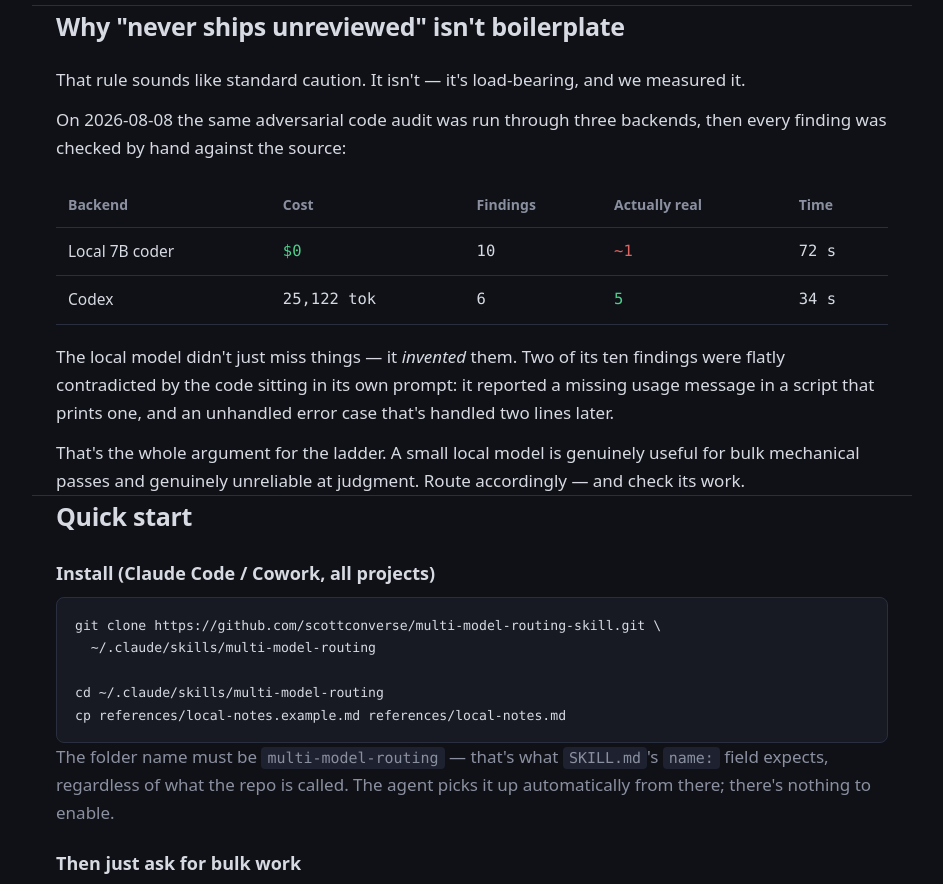
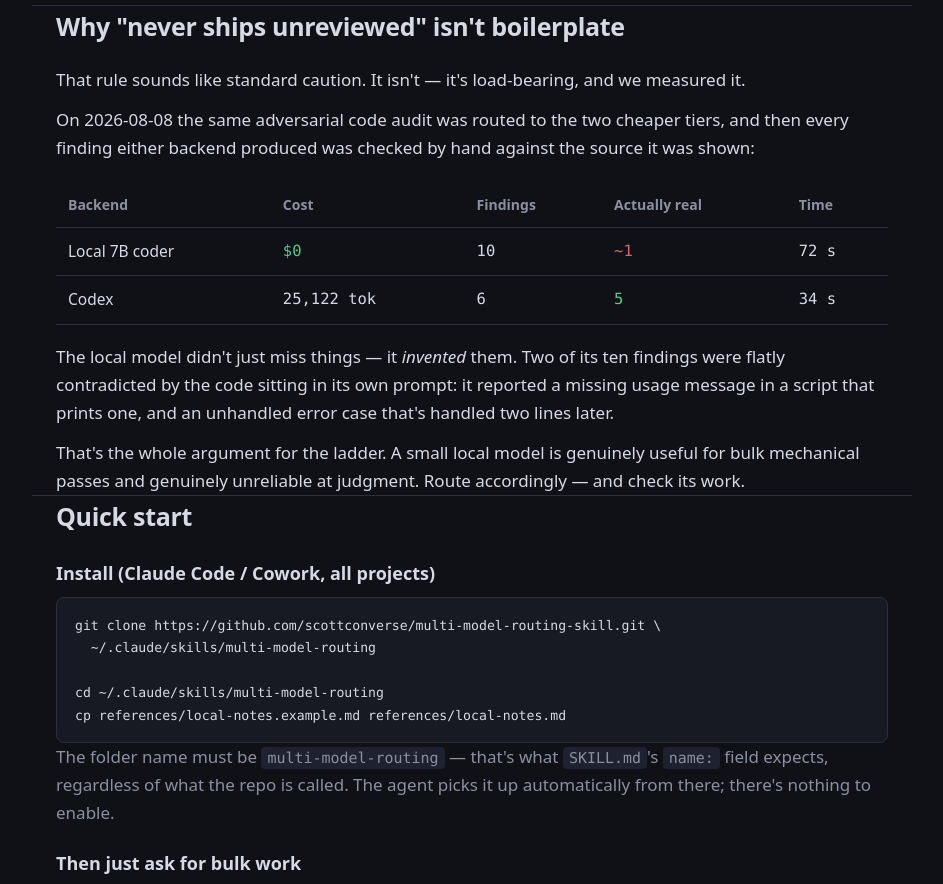
Before and after one commit to scottconverse/multi-model-routing-skill, a plain HTML site: page docs/index.html in a window 1280 px wide. Shown: the part 1099-1983 px from the top of the page, without its empty margins (168-1111 px from the left). Drawn offline with Linux system fonts and the light colour scheme.

Commit message:
Fix inaccurate 'three backends' claim in landing page and manual
The audit table lists two backends. Claude was the verifier, not a third
finding pass -- 'three backends' over a two-row table read as a missing row.

```diff
--- a/docs/index.html
+++ b/docs/index.html
@@ -155,7 +155,7 @@
 <section class="wrap">
   <h2>Why "never ships unreviewed" isn't boilerplate</h2>
   <p>That rule sounds like standard caution. It isn't — it's load-bearing, and we measured it.</p>
-  <p>On 2026-08-08 the same adversarial code audit was run through three backends, then every finding was checked by hand against the source:</p>
+  <p>On 2026-08-08 the same adversarial code audit was routed to the two cheaper tiers, and then every finding either backend produced was checked by hand against the source it was shown:</p>
   <div class="table-scroll">
   <table>
     <thead><tr><th>Backend</th><th>Cost</th><th>Findings</th><th>Actually real</th><th>Time</th></tr></thead>
```
Also changed, not shown: 1 other file.
